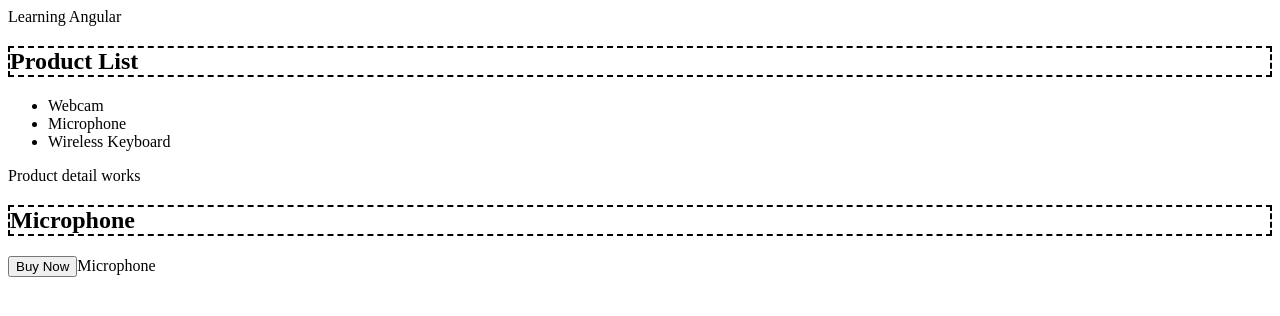
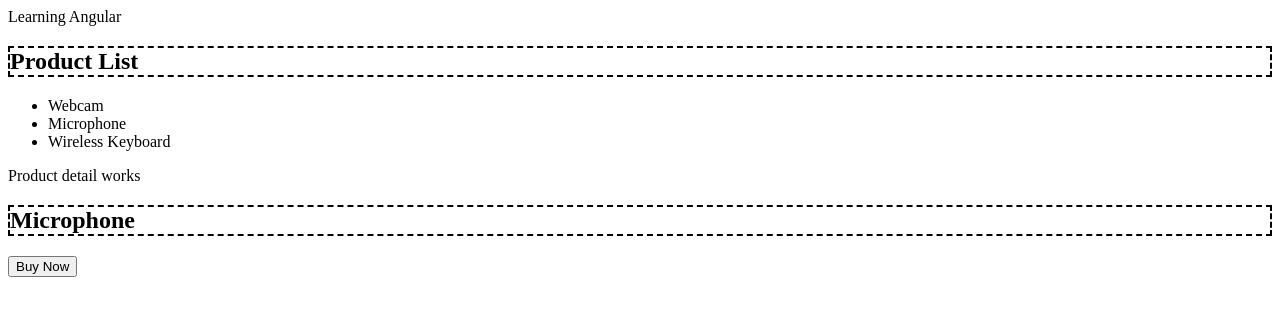
Before and after one commit to marco19972015/LearningAng, an Angular app in the folder my-app/: page / in a window 1280 px wide. Shown: the top 316 px of the page. Built offline with nearby package versions, Linux system fonts and the light colour scheme.

Commit message:
Implement some basic lifecycle hooks

```diff
--- a/my-app/src/app/products/product-detail/product-detail.component.html
+++ b/my-app/src/app/products/product-detail/product-detail.component.html
@@ -1,4 +1,3 @@
 <p>Product detail works</p>
 <h2> {{ name }}</h2>
 <button (click)="buy()">Buy Now</button>
-<span>{{ productName }}</span>
--- a/my-app/src/app/products/product-detail/product-detail.component.ts
+++ b/my-app/src/app/products/product-detail/product-detail.component.ts
@@ -1,4 +1,4 @@
-import { Component, Input, OnInit ,Output, EventEmitter, OnChanges, SimpleChange ,ViewEncapsulation, ChangeDetectionStrategy, SimpleChanges } from '@angular/core';
+import { Component, Input, Output, EventEmitter, OnChanges, SimpleChange ,ViewEncapsulation, ChangeDetectionStrategy, SimpleChanges } from '@angular/core';
 
 @Component({
   selector: 'app-product-detail',
@@ -7,29 +7,20 @@ import { Component, Input, OnInit ,Output, EventEmitter, OnChanges, SimpleChange
   encapsulation: ViewEncapsulation.None,  // Setting the ViewEncapsulation to none will allow the css style to leak out
   changeDetection: ChangeDetectionStrategy.OnPush  // Will trigger the change detection mechanism only when the reference of the name input property changes
 })
-export class ProductDetailComponent implements OnInit, OnChanges{
-
-
-  // The name saved in selected product won't show due to being undefined before string interpolation
-  constructor() {
-    console.log(`Name is ${this.name} in the constructor`);
-  }
-
-  // The name of selectedProduct will show here
-  ngOnInit(): void {
-    console.log(`Name is ${this.name} in the ngOnInit`);
-  }
-
+export class ProductDetailComponent implements OnChanges{
 
   ngOnChanges(changes: SimpleChanges): void {
     const product = changes['name'];
-    const oldValue = product.previousValue;
-    const newValue = product.currentValue;
-    console.log(`Product change from ${oldValue} to ${newValue}`);
+    if (!product.isFirstChange()){  // if we selected a product then log out the old and new value
+      const oldValue = product.previousValue;  // old value currently contains the Microphone
+      const newValue = product.currentValue;  // new value becomes what we click on
+      console.log(`Product change from ${oldValue} to ${newValue}`);
+    }
   }
 
   // We use Input decorator to initialize an empty string
   @Input() name = '';
+
 
   // We use Output decorator and it is initialized to a new EventEmitter
   @Output() bought = new EventEmitter<string>();
@@ -38,12 +29,4 @@ export class ProductDetailComponent implements OnInit, OnChanges{
   buy() {
     this.bought.emit(this.name);
   }
-
-  // Create a getter to log out the selected product
-  get productName(): string {
-    console.log(`Get ${this.name}`);
-    return this.name;
-
-  }
-
 }
--- a/my-app/src/app/products/product-list/product-list.component.ts
+++ b/my-app/src/app/products/product-list/product-list.component.ts
@@ -1,11 +1,18 @@
-import { Component } from '@angular/core';
+import {  AfterViewInit, Component, ViewChild} from '@angular/core';
+import { ProductDetailComponent } from '../product-detail/product-detail.component';
 
 @Component({
   selector: 'app-product-list',
   templateUrl: './product-list.component.html',
   styleUrls: ['./product-list.component.css']
 })
-export class ProductListComponent {
+export class ProductListComponent implements AfterViewInit {
+
+  ngAfterViewInit(): void {
+    if (this.productDetail) {
+      console.log(this.productDetail.name);
+    }
+  }
 
   // Empty variable to store selected item
   selectedProduct = 'Microphone';
@@ -15,4 +22,9 @@ export class ProductListComponent {
   onBuy(name: string) {
     window.alert(`You just bought ${this.selectedProduct}`);
   }
+
+  // We query a child componenent from the parent component class
+  // When we query the productDetail property, we get an instance of the ProductDetailComponent class.
+  // We can then access any memeber of its public API, such as the name property
+  @ViewChild(ProductDetailComponent) productDetail: ProductDetailComponent | undefined;
 }
```
